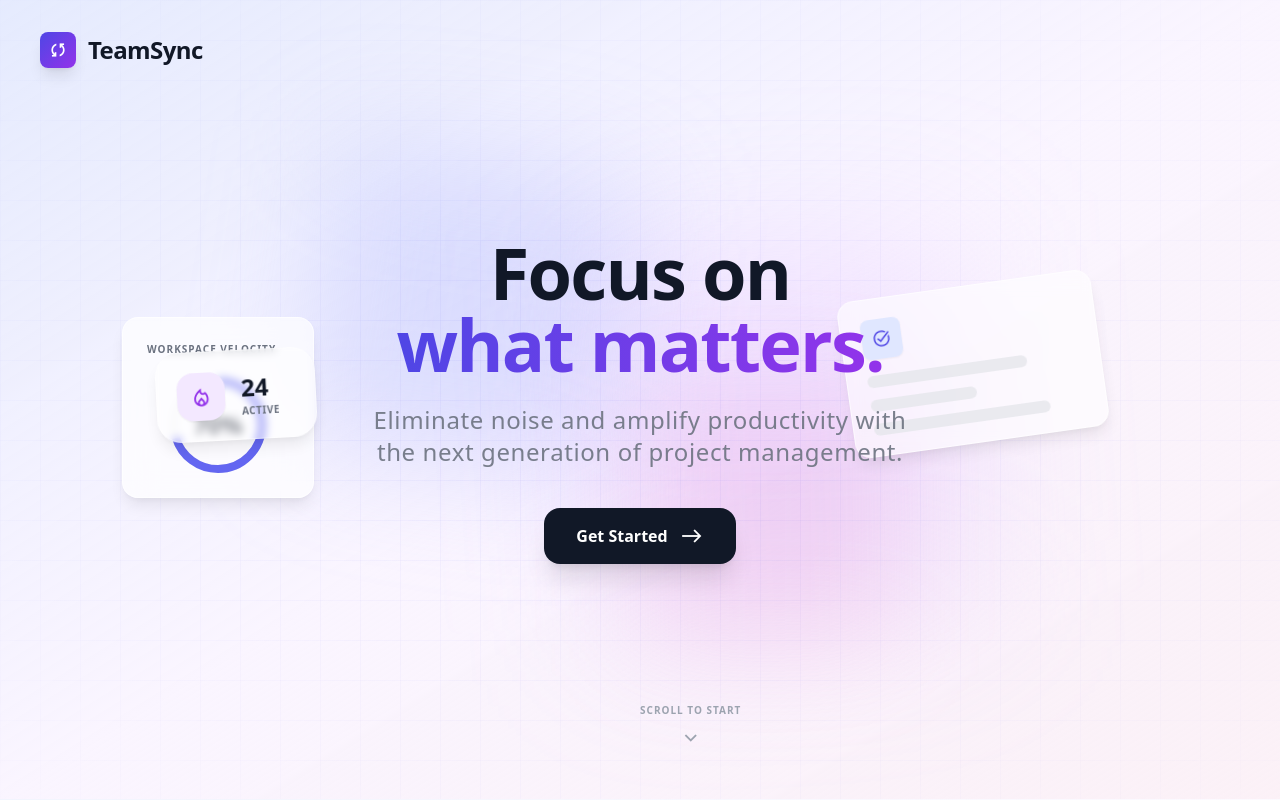
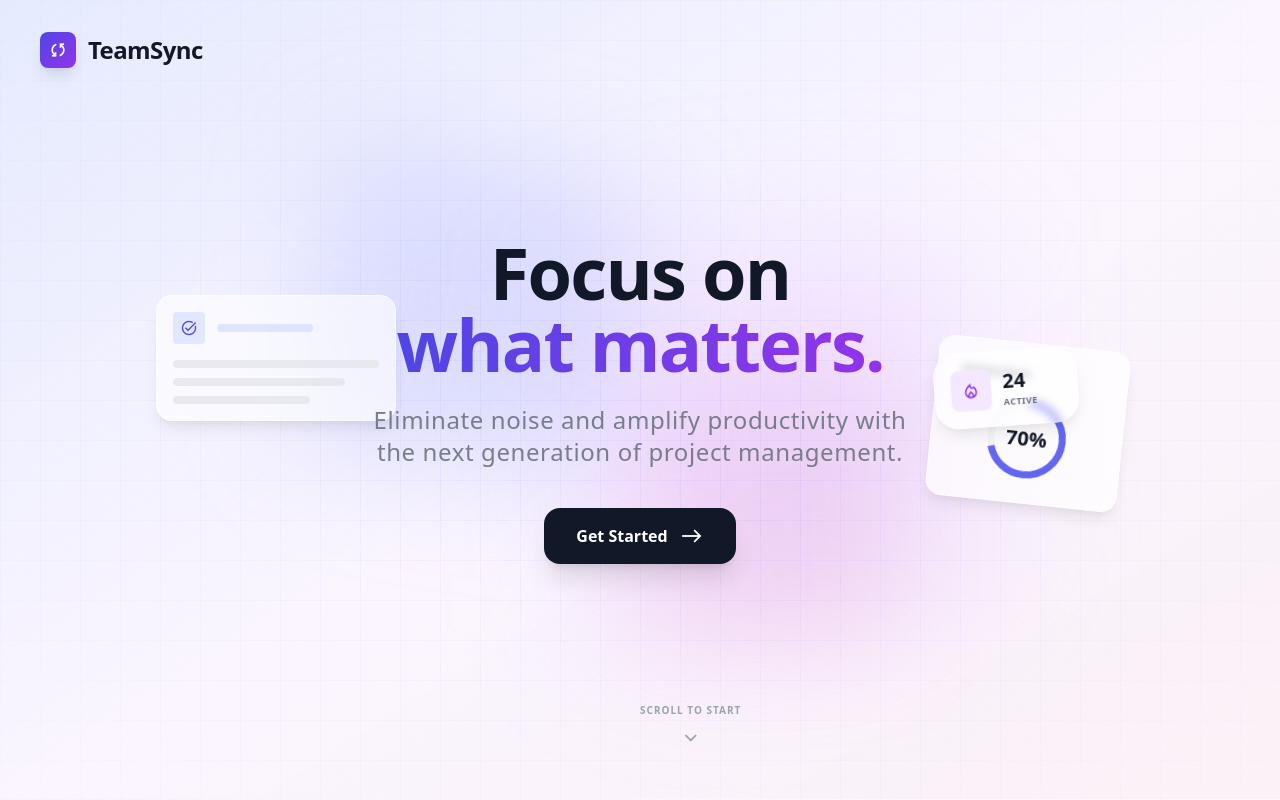
Before and after one commit to Navneet225/Team-Task-Manager, a React (Vite) app in the folder client/: page /login in a window 1280 px wide. Shown: the top 800 px of the page. Built offline with nearby package versions, Linux system fonts and the light colour scheme; no server answers.

Commit message:
fix: re-position hero cards to prevent overlap

```diff
--- a/client/src/pages/LoginPage.jsx
+++ b/client/src/pages/LoginPage.jsx
@@ -79,50 +79,53 @@ export default function LoginPage() {
 
         {/* Floating Cards (Desktop only for full effect, simplified for mobile) */}
         <div className="absolute inset-0 pointer-events-none overflow-hidden hidden md:block">
-          {/* Task List Card */}
+          {/* Task List Card - Top Left */}
           <div
-            className="absolute top-[15%] right-[10%] w-64 bg-white/60 backdrop-blur-md border border-white/60 rounded-2xl p-5 shadow-float animate-antigravity animation-delay-2000"
-            style={{ transform: `rotate(-8deg) translate(${mousePos.x}px, ${mousePos.y}px)` }}
+            className="absolute top-[18%] left-[8%] w-60 bg-white/60 backdrop-blur-md border border-white/60 rounded-2xl p-4 shadow-float animate-antigravity"
+            style={{ transform: `rotate(-6deg) translate(${mousePos.x}px, ${mousePos.y}px)` }}
           >
-            <div className="w-10 h-10 rounded-xl bg-indigo-100 flex items-center justify-center mb-4 shadow-sm">
-              <span className="material-symbols-outlined text-indigo-600 text-[20px]">task_alt</span>
+            <div className="flex items-center gap-3 mb-4">
+              <div className="w-8 h-8 rounded-lg bg-indigo-100 flex items-center justify-center">
+                <span className="material-symbols-outlined text-indigo-600 text-[18px]">task_alt</span>
+              </div>
+              <div className="h-2 w-24 bg-indigo-200/50 rounded-full"></div>
             </div>
-            <div className="space-y-3">
-              <div className="h-3 w-3/4 bg-gray-200/80 rounded-full"></div>
-              <div className="h-3 w-1/2 bg-gray-200/80 rounded-full"></div>
-              <div className="h-3 w-5/6 bg-gray-200/80 rounded-full"></div>
+            <div className="space-y-2.5">
+              <div className="h-2 w-full bg-gray-200/80 rounded-full"></div>
+              <div className="h-2 w-5/6 bg-gray-200/80 rounded-full"></div>
+              <div className="h-2 w-4/6 bg-gray-200/80 rounded-full"></div>
             </div>
           </div>
 
-          {/* Progress Card */}
+          {/* Progress Card - Bottom Right */}
           <div
-            className="absolute bottom-[20%] left-[5%] w-48 bg-white/70 backdrop-blur-lg border border-white/60 rounded-2xl p-6 shadow-float animate-antigravity"
-            style={{ transform: `rotate(5deg) translate(${-mousePos.x * 1.5}px, ${-mousePos.y * 1.5}px)` }}
+            className="absolute bottom-[18%] right-[8%] w-48 bg-white/70 backdrop-blur-lg border border-white/60 rounded-2xl p-6 shadow-float animate-antigravity animation-delay-2000"
+            style={{ transform: `rotate(6deg) translate(${-mousePos.x * 1.5}px, ${-mousePos.y * 1.5}px)` }}
           >
-            <h4 className="text-[10px] font-bold text-gray-500 uppercase tracking-widest mb-5">Workspace Velocity</h4>
-            <div className="relative w-24 h-24 mx-auto">
+            <h4 className="text-[10px] font-bold text-gray-500 uppercase tracking-widest mb-4">Workspace</h4>
+            <div className="relative w-20 h-20 mx-auto">
               <svg className="w-full h-full transform -rotate-90">
-                <circle cx="48" cy="48" r="44" stroke="currentColor" strokeWidth="8" fill="transparent" className="text-gray-100" />
-                <circle cx="48" cy="48" r="44" stroke="currentColor" strokeWidth="8" fill="transparent" strokeDasharray="276" strokeDashoffset="82" className="text-indigo-500 transition-all duration-1000 ease-out" />
+                <circle cx="40" cy="40" r="36" stroke="currentColor" strokeWidth="7" fill="transparent" className="text-gray-100" />
+                <circle cx="40" cy="40" r="36" stroke="currentColor" strokeWidth="7" fill="transparent" strokeDasharray="226" strokeDashoffset="67" className="text-indigo-500" />
               </svg>
               <div className="absolute inset-0 flex items-center justify-center">
-                <span className="text-2xl font-black text-gray-900">70%</span>
+                <span className="text-xl font-black text-gray-900">70%</span>
               </div>
             </div>
           </div>
 
-          {/* Stats Card */}
+          {/* Stats Card - Middle Right */}
           <div
-            className="absolute top-[35%] left-[8%] w-40 bg-white/50 backdrop-blur-sm border border-white/40 rounded-[24px] p-5 shadow-float animate-levitate animation-delay-6000"
-            style={{ transform: `rotate(-3deg) translate(${mousePos.x * 2}px, ${-mousePos.y * 2}px)` }}
+            className="absolute top-[35%] right-[12%] w-36 bg-white/50 backdrop-blur-sm border border-white/40 rounded-[24px] p-4 shadow-float animate-levitate animation-delay-4000"
+            style={{ transform: `rotate(-4deg) translate(${mousePos.x * 2}px, ${-mousePos.y * 2}px)` }}
           >
-            <div className="flex items-center gap-4">
-              <div className="w-12 h-12 rounded-2xl bg-purple-100 flex items-center justify-center shadow-sm">
-                <span className="material-symbols-outlined text-purple-600" style={{ fontSize: '24px' }}>local_fire_department</span>
+            <div className="flex items-center gap-3">
+              <div className="w-10 h-10 rounded-xl bg-purple-100 flex items-center justify-center shadow-sm">
+                <span className="material-symbols-outlined text-purple-600" style={{ fontSize: '20px' }}>local_fire_department</span>
               </div>
               <div>
-                <div className="text-2xl font-black text-gray-900">24</div>
-                <div className="text-[10px] font-bold text-gray-500 uppercase tracking-wider">Active</div>
+                <div className="text-xl font-black text-gray-900">24</div>
+                <div className="text-[9px] font-bold text-gray-500 uppercase tracking-wider">Active</div>
               </div>
             </div>
           </div>
```
